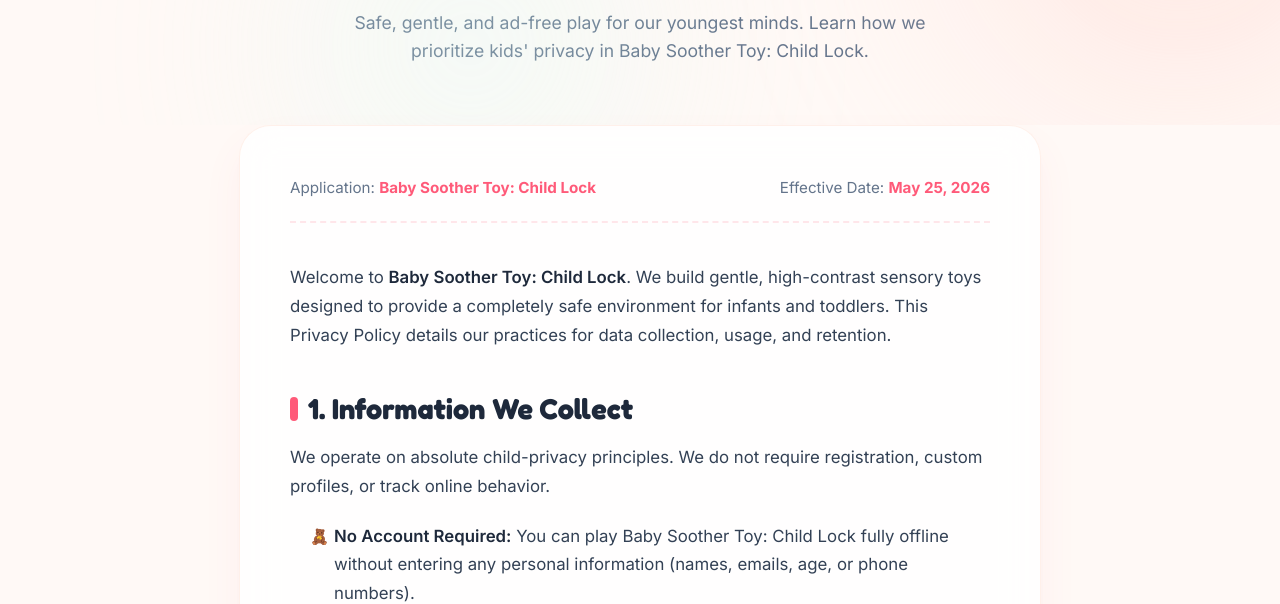
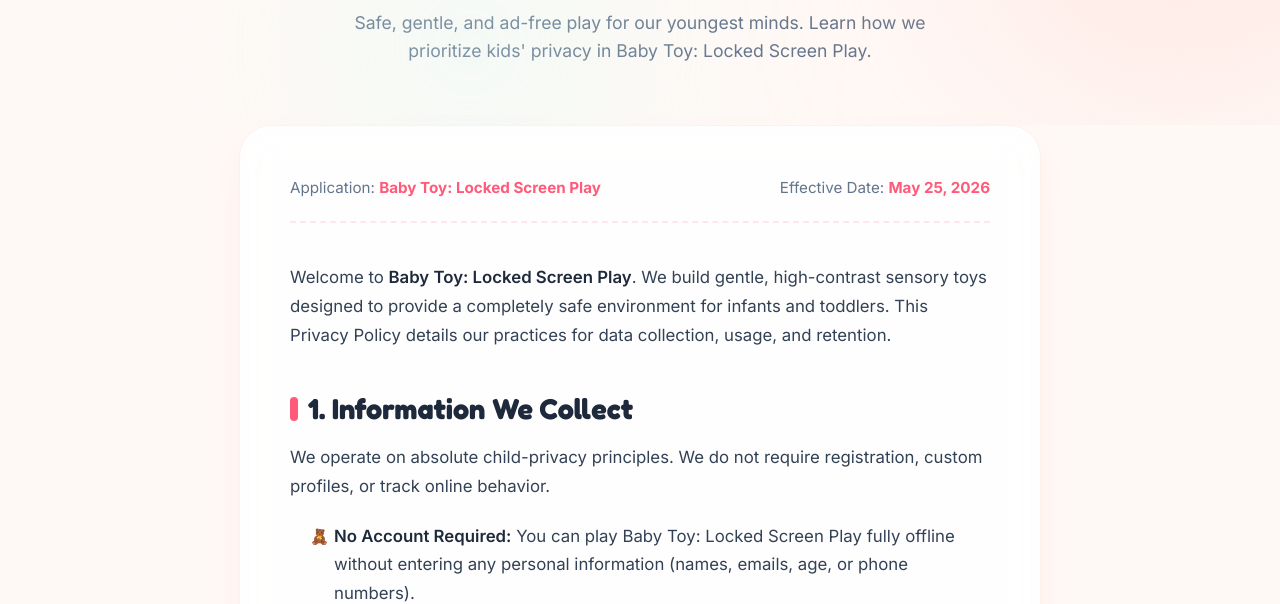
Before and after one commit to taoqx/toyjoygames, a plain HTML site: page babytoy/privacy/index.html in a window 1280 px wide. Shown: the part 203-807 px from the top of the page. Drawn offline with Linux system fonts and the light colour scheme.

Commit message:
update babytoy privacy

```diff
--- a/babytoy/privacy/index.html
+++ b/babytoy/privacy/index.html
@@ -3,9 +3,9 @@
 <head>
     <meta charset="UTF-8">
     <meta name="viewport" content="width=device-width, initial-scale=1.0">
-    <title>Privacy Policy - Baby Soother Toy: Child Lock | ToyJoyGames</title>
-    <meta name="description" content="Read the Privacy Policy of Baby Soother Toy: Child Lock. Learn how we handle, protect, and retain your data with complete transparency.">
-    <meta name="keywords" content="privacy policy, Baby Soother Toy: Child Lock, sensory toys, baby games, data retention, ToyJoyGames">
+    <title>Privacy Policy - Baby Toy: Locked Screen Play | ToyJoyGames</title>
+    <meta name="description" content="Read the Privacy Policy of Baby Toy: Locked Screen Play. Learn how we handle, protect, and retain your data with complete transparency.">
+    <meta name="keywords" content="privacy policy, Baby Toy: Locked Screen Play, sensory toys, baby games, data retention, ToyJoyGames">
     <link rel="canonical" href="https://toyjoygames.com/babytoy/privacy/" />
 
     <!-- Google Fonts -->
@@ -276,7 +276,7 @@
         <div class="blob-bg blob-3"></div>
         <div class="container">
             <h1 class="doc-title">Privacy Policy</h1>
-            <p class="doc-subtitle">Safe, gentle, and ad-free play for our youngest minds. Learn how we prioritize kids' privacy in Baby Soother Toy: Child Lock.</p>
+            <p class="doc-subtitle">Safe, gentle, and ad-free play for our youngest minds. Learn how we prioritize kids' privacy in Baby Toy: Locked Screen Play.</p>
         </div>
     </section>
 
@@ -284,17 +284,17 @@
     <main class="doc-container">
         <div class="doc-card">
             <div class="doc-meta">
-                <div class="doc-meta-item">Application: <strong>Baby Soother Toy: Child Lock</strong></div>
+                <div class="doc-meta-item">Application: <strong>Baby Toy: Locked Screen Play</strong></div>
                 <div class="doc-meta-item">Effective Date: <strong>May 25, 2026</strong></div>
             </div>
 
             <div class="doc-body">
-                <p>Welcome to <strong>Baby Soother Toy: Child Lock</strong>. We build gentle, high-contrast sensory toys designed to provide a completely safe environment for infants and toddlers. This Privacy Policy details our practices for data collection, usage, and retention.</p>
+                <p>Welcome to <strong>Baby Toy: Locked Screen Play</strong>. We build gentle, high-contrast sensory toys designed to provide a completely safe environment for infants and toddlers. This Privacy Policy details our practices for data collection, usage, and retention.</p>
 
                 <h2>1. Information We Collect</h2>
                 <p>We operate on absolute child-privacy principles. We do not require registration, custom profiles, or track online behavior.</p>
                 <ul>
-                    <li><strong>No Account Required:</strong> You can play Baby Soother Toy: Child Lock fully offline without entering any personal information (names, emails, age, or phone numbers).</li>
+                    <li><strong>No Account Required:</strong> You can play Baby Toy: Locked Screen Play fully offline without entering any personal information (names, emails, age, or phone numbers).</li>
                     <li><strong>Purchases:</strong> We offer optional in-app purchases processed securely via Google Play Billing. We never collect or see your payment card numbers.</li>
                     <li><strong>Information You Voluntarily Provide:</strong> If you contact us for parent support or to submit feedback, we collect your email address and any support query details you submit.</li>
                     <li><strong>Automatically Collected Diagnostics:</strong> To ensure that the sensory graphics render smoothly across all device sizes, we may collect technical hardware specs (device manufacturer, CPU type, OS version, and app performance logs). This contains no personally identifiable information (PII).</li>
@@ -311,7 +311,7 @@
                 <!-- High Highlight Compliance Callout Box for Data Retention -->
                 <div class="compliance-callout">
                     <h3>👶 Family &amp; Child Safe Play</h3>
-                    <p>Baby Soother Toy: Child Lock is completely ad-free. We do not have user tracking databases, advertising profiles, or custom telemetry servers. Your baby's sensory interaction remains fully on your own local device.</p>
+                    <p>Baby Toy: Locked Screen Play is completely ad-free. We do not have user tracking databases, advertising profiles, or custom telemetry servers. Your baby's sensory interaction remains fully on your own local device.</p>
                 </div>
 
                 <h2>3. Data Retention and Deletion Policy</h2>
@@ -356,7 +356,7 @@
                 <p>We do not sell, rent, or trade your data. Anonymized logs are only shared with trusted platforms (e.g. Google Developer Services) to detect performance bugs, and they are legally required to keep this data safe. We may also disclose data in rare cases under strict legal obligations.</p>
 
                 <h2>5. Children's Privacy</h2>
-                <p>Baby Soother Toy: Child Lock is built for parents and families. We do not knowingly collect personal data from children under 13. If any parent discovers their child under 13 has emailed us, please notify us, and we will delete that message and email address immediately.</p>
+                <p>Baby Toy: Locked Screen Play is built for parents and families. We do not knowingly collect personal data from children under 13. If any parent discovers their child under 13 has emailed us, please notify us, and we will delete that message and email address immediately.</p>
 
                 <h2>6. Your Choices and Rights</h2>
                 <p>No matter where you live, you have the right to request access, correction, or deletion of any email support messages you have sent us. We will fulfill all valid requests within 30 days.</p>
@@ -372,7 +372,7 @@
                 </p>
 
                 <p class="footer-note">
-                    By using Baby Soother Toy: Child Lock, you agree to this Privacy Policy. If you do not agree, please discontinue using the app.
+                    By using Baby Toy: Locked Screen Play, you agree to this Privacy Policy. If you do not agree, please discontinue using the app.
                 </p>
             </div>
         </div>
```
